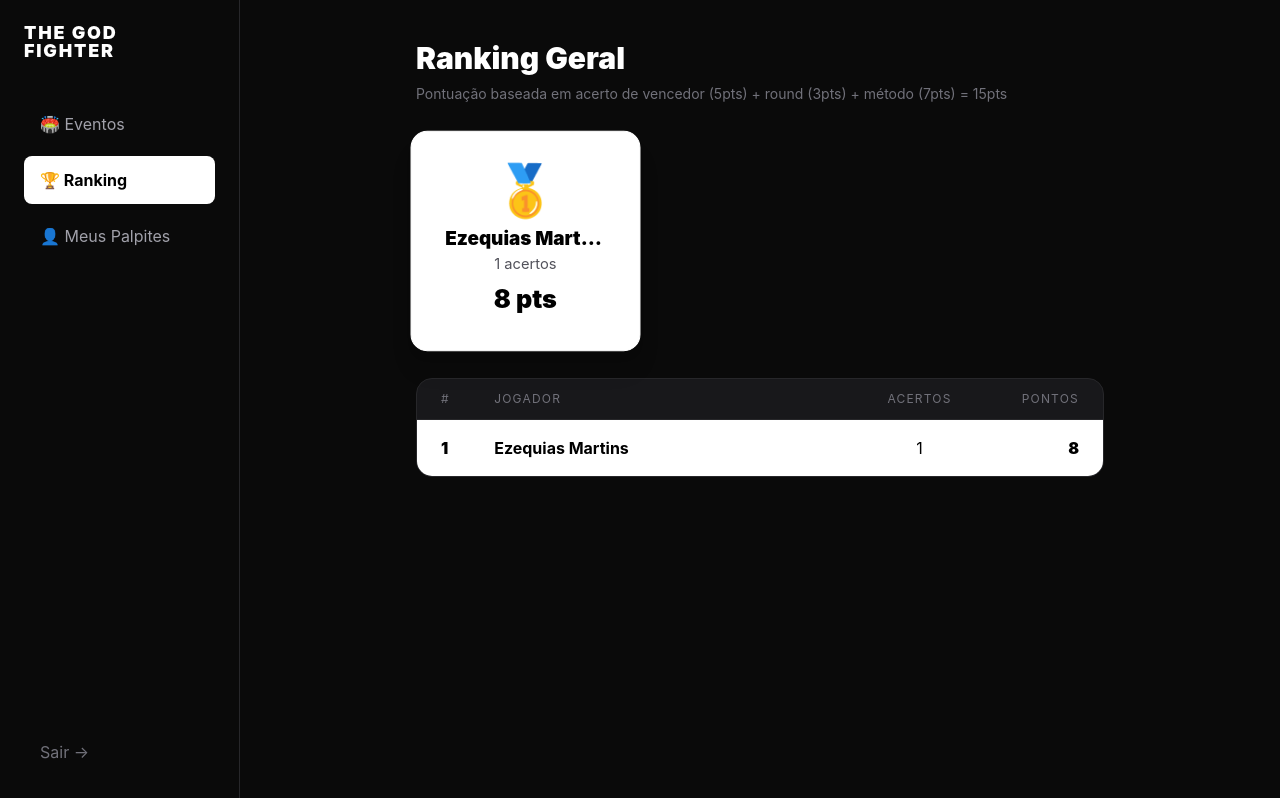
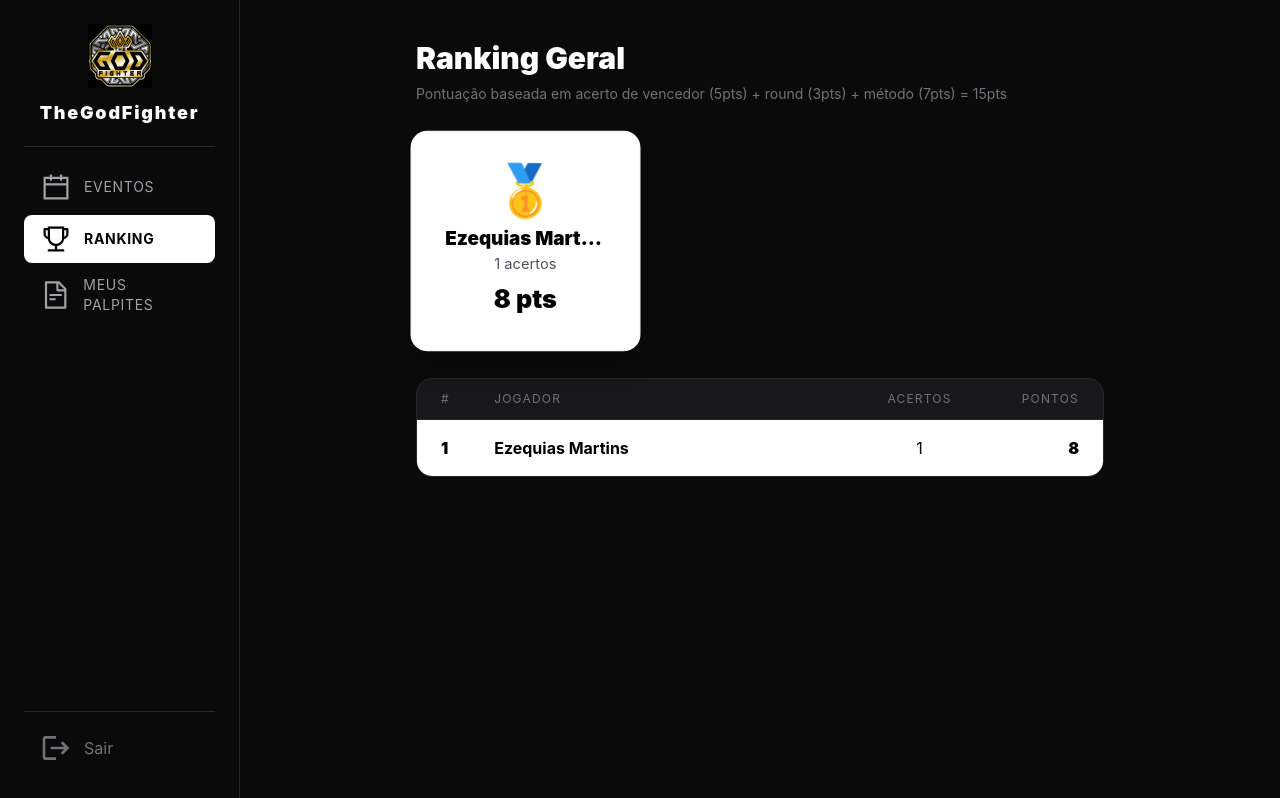
Before and after one commit to psi-ezequiasmartins/thegodfighter, a React (Create React App) app in the folder app/: page /ranking in a window 1280 px wide. Built offline with nearby package versions, Linux system fonts and the light colour scheme; no server answers; the HTML template or start-up script is replaced by a standard one.

Commit message:
12092026-1132

```diff
--- a/app/package.json
+++ b/app/package.json
@@ -10,6 +10,7 @@
     "axios": "^1.19.0",
     "react": "^19.2.8",
     "react-dom": "^19.2.8",
+    "react-icons": "^5.7.0",
     "react-router-dom": "^7.18.2",
     "react-scripts": "5.0.1",
     "sweetalert2": "^11.26.25",
--- a/app/public/index.html
+++ b/app/public/index.html
@@ -7,24 +7,11 @@
     <meta name="theme-color" content="#000000" />
     <meta
       name="description"
-      content="Web site created using create-react-app"
+      content="The God Fighter"
     />
     <link rel="apple-touch-icon" href="%PUBLIC_URL%/favicon.png" />
-    <!--
-      manifest.json provides metadata used when your web app is installed on a
-      user's mobile device or desktop. See https://developers.google.com/web/fundamentals/web-app-manifest/
-    -->
     <link rel="manifest" href="%PUBLIC_URL%/manifest.json" />
-    <!--
-      Notice the use of %PUBLIC_URL% in the tags above.
-      It will be replaced with the URL of the `public` folder during the build.
-      Only files inside the `public` folder can be referenced from the HTML.
-
-      Unlike "/favicon.ico" or "favicon.ico", "%PUBLIC_URL%/favicon.ico" will
-      work correctly both with client-side routing and a non-root public URL.
-      Learn how to configure a non-root public URL by running `npm run build`.
-    -->
-    <title>React App</title>
+    <title>The God Fighter | App</title>
   </head>
   <body>
     <noscript>You need to enable JavaScript to run this app.</noscript>
--- a/app/src/components/Layout.jsx
+++ b/app/src/components/Layout.jsx
@@ -3,6 +3,10 @@
  */
 
 import { NavLink, useNavigate, Link } from 'react-router-dom';
+// Importação corrigida para a Web:
+import { AiOutlineCalendar, AiOutlineTrophy, AiOutlineFileText } from 'react-icons/ai';
+import { MdSportsMma, MdSupervisedUserCircle, MdLogout } from 'react-icons/md';
+import icon from '../assets/icon.png';
 
 export default function Layout({ children }) {
   const navigate = useNavigate();
@@ -14,30 +18,45 @@ export default function Layout({ children }) {
     navigate('/');
   };
 
+  // CORREÇÃO AQUI: Mudamos 'block' para 'flex items-center gap-3' e ajustamos o texto para 'text-xs' ou 'text-sm' para melhor encaixe
   const linkClass = ({ isActive }) =>
-    `px-4 py-3 rounded-lg block ${isActive ? 'bg-white text-black font-bold' : 'text-zinc-400 hover:text-white hover:bg-zinc-900'}`;
+    `px-4 py-2 rounded-lg flex items-center gap-3 text-sm tracking-wider ${
+      isActive ? 'bg-white text-black font-bold' : 'text-zinc-400 hover:text-white hover:bg-zinc-900'
+   }`;
 
   return (
     <div className="min-h-screen bg-[#0a0a0a] text-white flex">
       {/* SIDEBAR DESKTOP */}
       <aside className="w-[240px] border-r border-zinc-800 p-6 hidden md:flex flex-col justify-between sticky top-0 h-screen">
         <div>
-          <h1 className="font-black text-lg leading-none mb-10 tracking-widest">THE GOD<br/>FIGHTER</h1>
-          <nav className="flex flex-col gap-2">
-            <NavLink to="/events" className={linkClass}>🏟️ Eventos</NavLink>
-            <NavLink to="/ranking" className={linkClass}>🏆 Ranking</NavLink>
-            <NavLink to="/profile" className={linkClass}>👤 Meus Palpites</NavLink>
+          <img src={icon} className="mb-4 w-16 h-16 mx-auto" alt="TheGodFighterLogo" />
+          <h1 className="font-black text-lg leading-none mb-6 tracking-widest text-center">TheGodFighter</h1>
+          <hr className="border-zinc-800 mb-4" />
+          <nav className="flex flex-col gap-1">
+            <NavLink to="/events" className={linkClass}><AiOutlineCalendar size={32} /> EVENTOS</NavLink>
+            <NavLink to="/ranking" className={linkClass}><AiOutlineTrophy size={32} /> RANKING</NavLink>
+            <NavLink to="/profile" className={linkClass}><AiOutlineFileText size={32} /> MEUS PALPITES</NavLink>
             {isAdmin && (
               <>
                 <p className="px-4 pt-6 pb-1 text-[10px] uppercase tracking-widest text-zinc-600 font-bold">Admin</p>
-                <NavLink to="/admin/events" className={linkClass}>📅 Eventos</NavLink>
-                <NavLink to="/admin/fighters" className={linkClass}>🥊 Lutadores</NavLink>
-                <NavLink to="/admin/users" className={linkClass}>👥 Usuários</NavLink>
+                <NavLink to="/admin/events" className={linkClass}><AiOutlineCalendar size={32} /> EVENTOS</NavLink>
+                <NavLink to="/admin/fighters" className={linkClass}><MdSportsMma size={32} /> LUTADORES</NavLink>
+                <NavLink to="/admin/users" className={linkClass}><MdSupervisedUserCircle size={32} /> USUÁRIOS</NavLink>
               </>
             )}
           </nav>
         </div>
-        <button onClick={logout} className="text-left px-4 py-3 text-zinc-500 hover:text-white">Sair →</button>
+
+        {/* Bloco de Logout com linha separadora superior */}
+        <div className="flex flex-col gap-2">
+          <p className="px-4 py-2 text-zinc-400">{user.name}</p>
+          <hr className="border-zinc-800" />
+          <button onClick={logout}
+            className="text-left px-4 py-3 text-zinc-500 hover:text-white flex items-center gap-3">
+              <MdLogout size={32} /> Sair
+          </button>
+        </div>
+
       </aside>
 
       {/* CONTEÚDO */}
```
Also changed, not shown: app/src/assets/icon.png (added), 1 other file (tests, documents, lock files or other folders).
